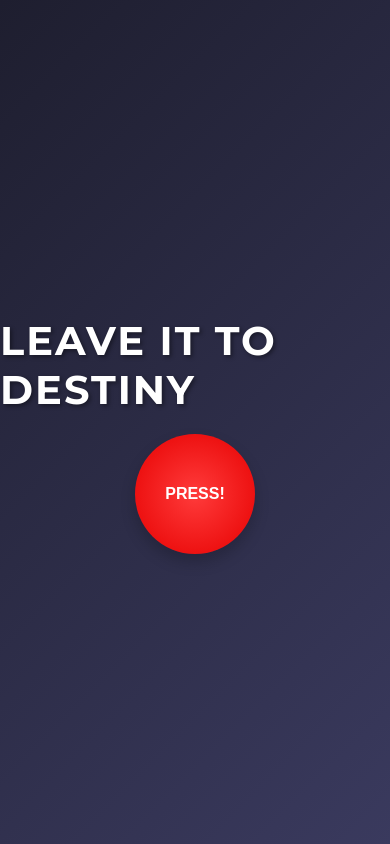
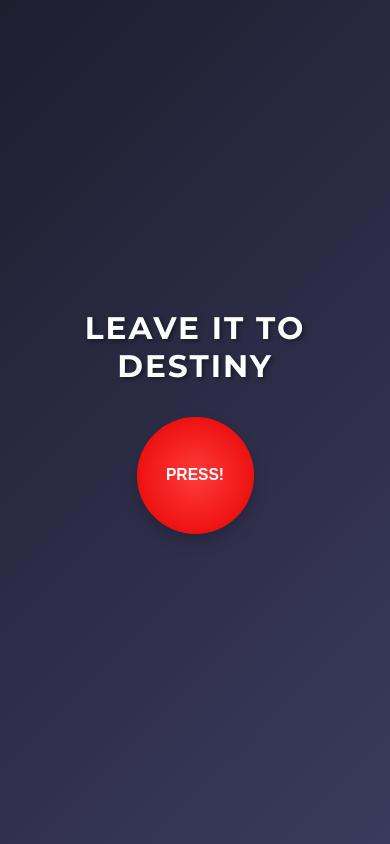
Before and after one commit to russparks/words-of-destiny, a plain HTML site: page index.html in a window 390 px wide. Drawn offline with Linux system fonts and the light colour scheme.

Commit message:
Fix mobile-first styling: prevent heading overflow, circular button
- Use clamp() on h1 and button for fluid responsive sizing
- Add box-sizing: border-box globally to prevent overflow
- Switch body height to min-height, add padding and overflow-x: hidden
- Center-align h1 text with line-height for clean wrapping

Co-Authored-By: Claude Sonnet 4.6 <noreply@anthropic.com>

```diff
--- a/styles.css
+++ b/styles.css
@@ -1,36 +1,42 @@
 /* styles.css */
+
+*,
+*::before,
+*::after {
+  box-sizing: border-box;
+}
 
 body {
   display: flex;
   flex-direction: column;
   justify-content: center;
   align-items: center;
-  height: 100vh;
+  min-height: 100vh;
   margin: 0;
-  background: linear-gradient(
-    135deg,
-    #1e1e2f,
-    #3a3a5e
-  ); /* Cool gradient background */
+  padding: 1rem;
+  overflow-x: hidden;
+  background: linear-gradient(135deg, #1e1e2f, #3a3a5e);
   font-family: "Montserrat", sans-serif;
   color: #fff;
 }
 
 h1 {
-  margin-bottom: 20px;
-  font-size: 2.5rem;
+  margin: 0 0 2rem;
+  font-size: clamp(1.4rem, 8vw, 3rem);
   text-transform: uppercase;
   letter-spacing: 2px;
   text-shadow: 2px 2px 4px rgba(0, 0, 0, 0.4);
+  text-align: center;
+  line-height: 1.2;
 }
 
 #sound-button {
-  width: 120px;
-  height: 120px;
-  border-radius: 50%; /* Circular button */
-  background: radial-gradient(circle, #ff3b3b, #e60000); /* Gradient red */
+  width: clamp(100px, 30vw, 140px);
+  height: clamp(100px, 30vw, 140px);
+  border-radius: 50%;
+  background: radial-gradient(circle, #ff3b3b, #e60000);
   color: #fff;
-  font-size: 1rem;
+  font-size: clamp(0.85rem, 4vw, 1rem);
   font-weight: bold;
   border: none;
   cursor: pointer;
@@ -39,9 +45,14 @@ h1 {
   align-items: center;
   justify-content: center;
   box-shadow: 0 8px 15px rgba(0, 0, 0, 0.2);
+  flex-shrink: 0;
 }
 
 #sound-button:hover {
   transform: scale(1.1);
   box-shadow: 0 12px 20px rgba(0, 0, 0, 0.3);
 }
+
+#sound-button:active {
+  transform: scale(0.95);
+}
```
